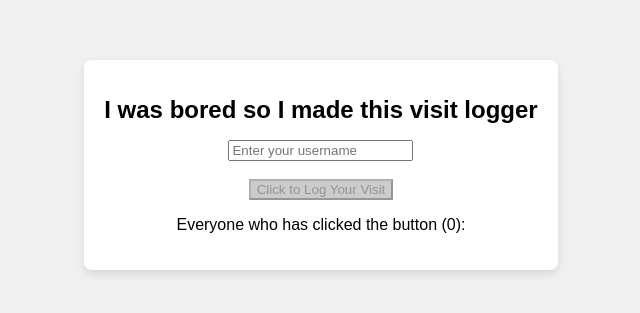
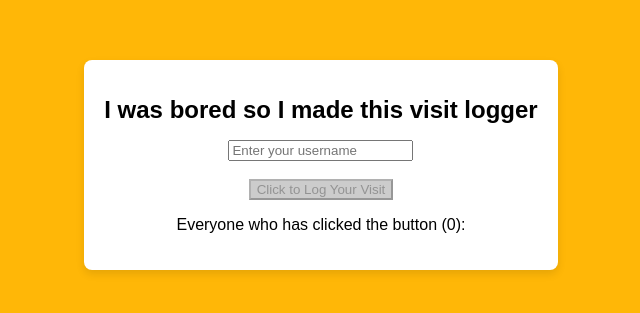
Before and after one commit to Mango-247/counter, a plain HTML site: page index.html in a window 1280 px wide. Shown: the part 235-548 px from the top of the page, without its empty margins (319-959 px from the left). Drawn offline with Linux system fonts and the light colour scheme.

Commit message:
Update index.html

```diff
--- a/index.html
+++ b/index.html
@@ -12,7 +12,7 @@
             align-items: center;
             height: 100vh;
             margin: 0;
-            background-color: #f0f0f0;
+            background-color: #ffb707;
             text-align: center;
         }
         .container {
```
